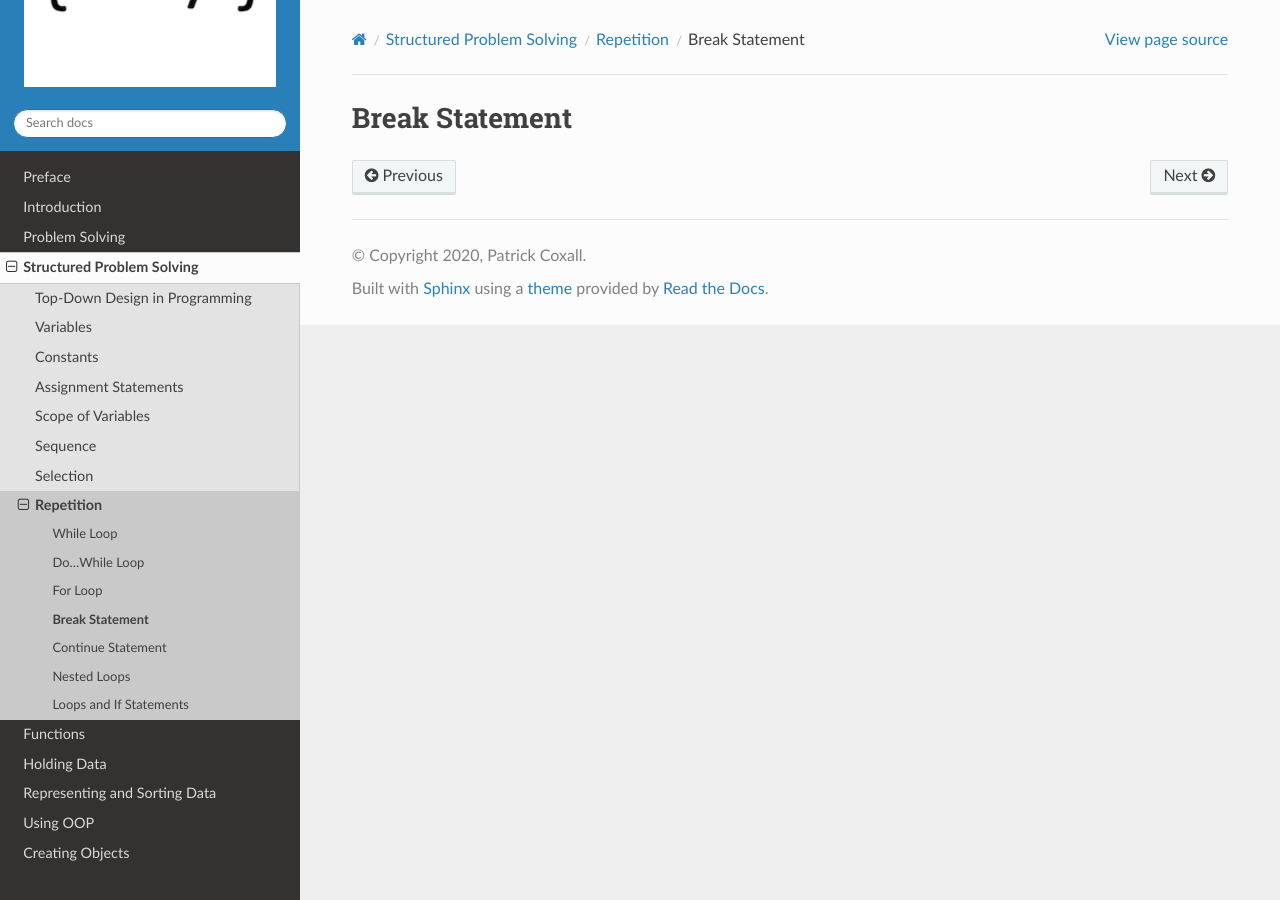
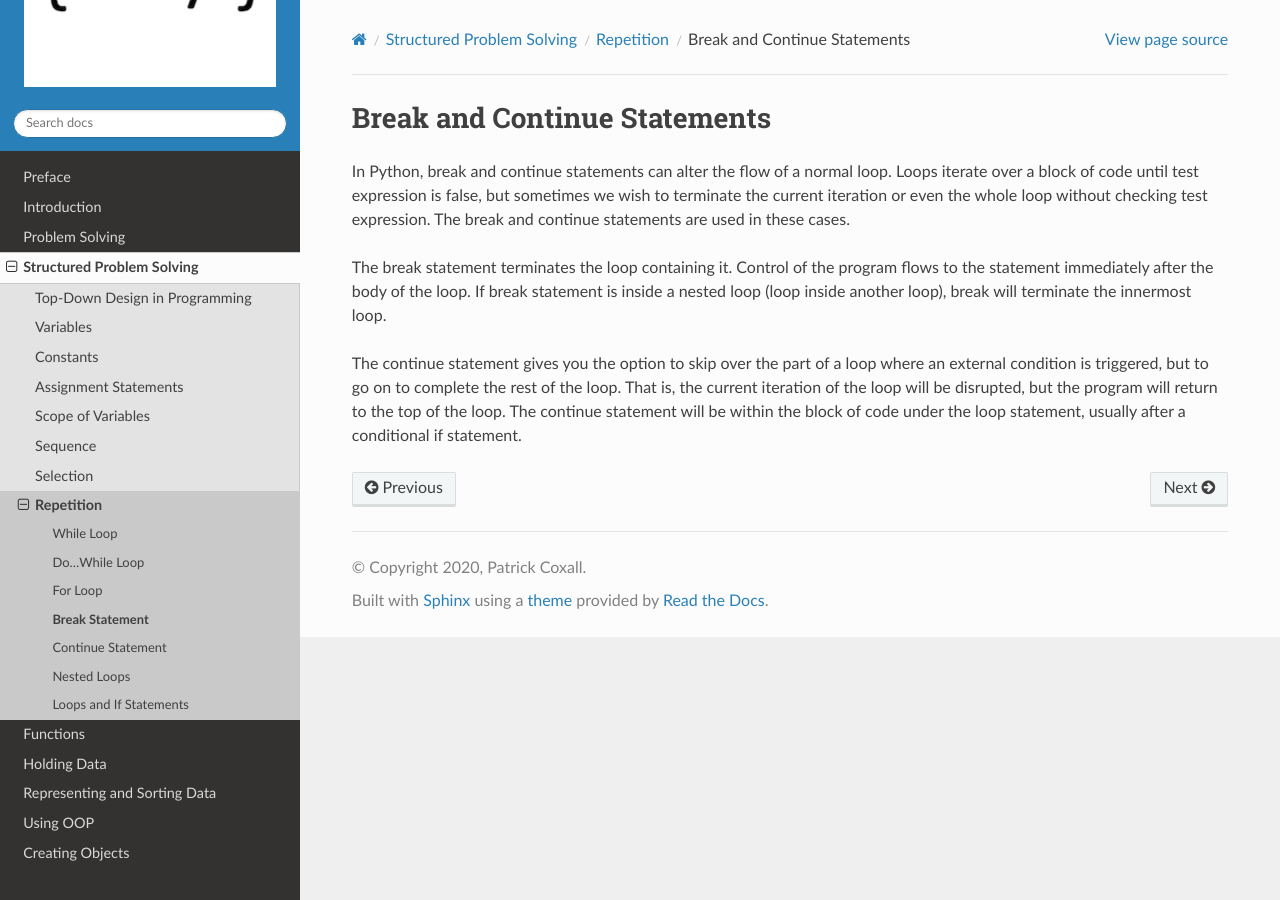
Before and after one commit to Mr-Coxall/Computer-Based-Problem-Solving, a Sphinx documentation site: the page built from docs/structured-problem-solving/break-statement.rst, in a window 1280 px wide. Built offline with Sphinx 7.4.7 and the Read the Docs theme 2.0.0, drawn with Linux system fonts in a browser that asks for light colours; pages that are not in the unit, such as notebooks, are missing from menus.

Commit message:
Update break-statement.rst

```diff
--- a/docs/structured-problem-solving/break-statement.rst
+++ b/docs/structured-problem-solving/break-statement.rst
@@ -1,4 +1,10 @@
 .. _break-statement:
 
-Break Statement
-===============
+Break and Continue Statements
+=============================
+
+In Python, break and continue statements can alter the flow of a normal loop. Loops iterate over a block of code until test expression is false, but sometimes we wish to terminate the current iteration or even the whole loop without checking test expression. The break and continue statements are used in these cases.
+
+The break statement terminates the loop containing it. Control of the program flows to the statement immediately after the body of the loop. If break statement is inside a nested loop (loop inside another loop), break will terminate the innermost loop.
+
+The continue statement gives you the option to skip over the part of a loop where an external condition is triggered, but to go on to complete the rest of the loop. That is, the current iteration of the loop will be disrupted, but the program will return to the top of the loop. The continue statement will be within the block of code under the loop statement, usually after a conditional if statement.
```
